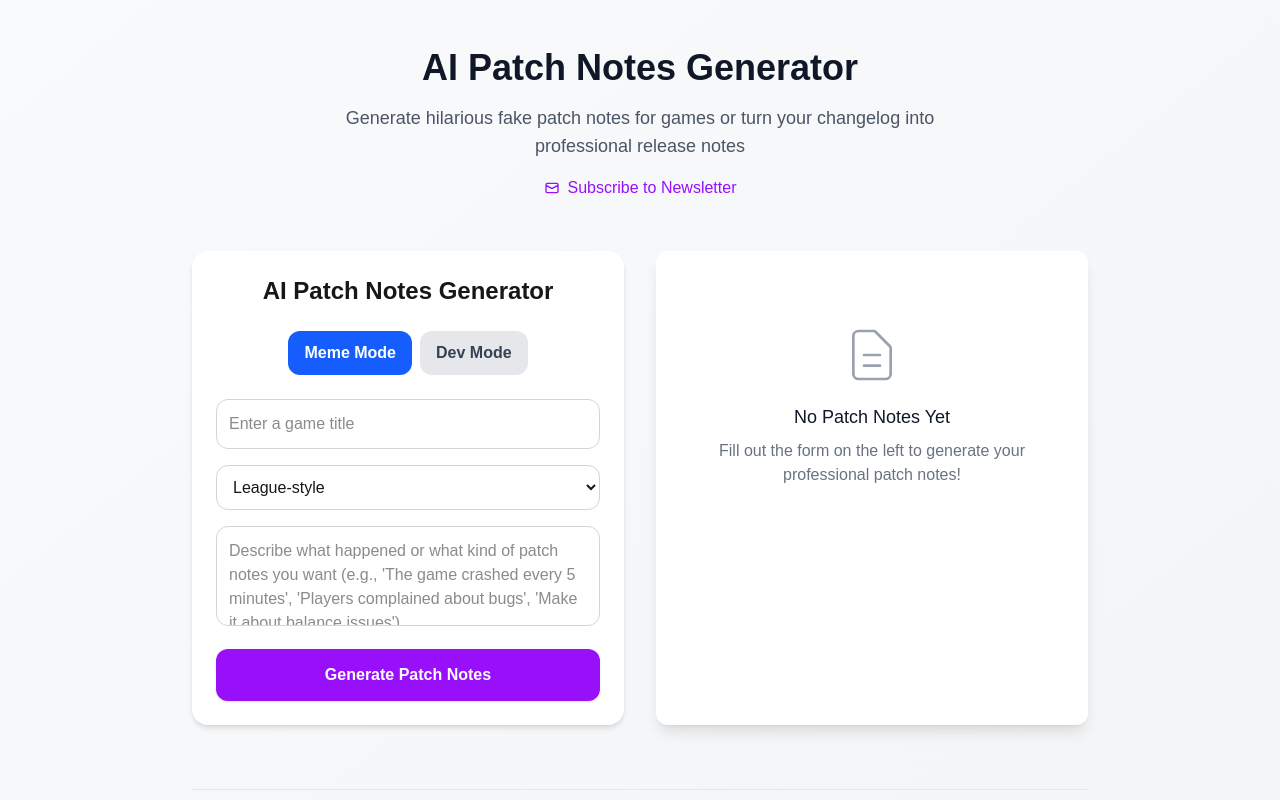
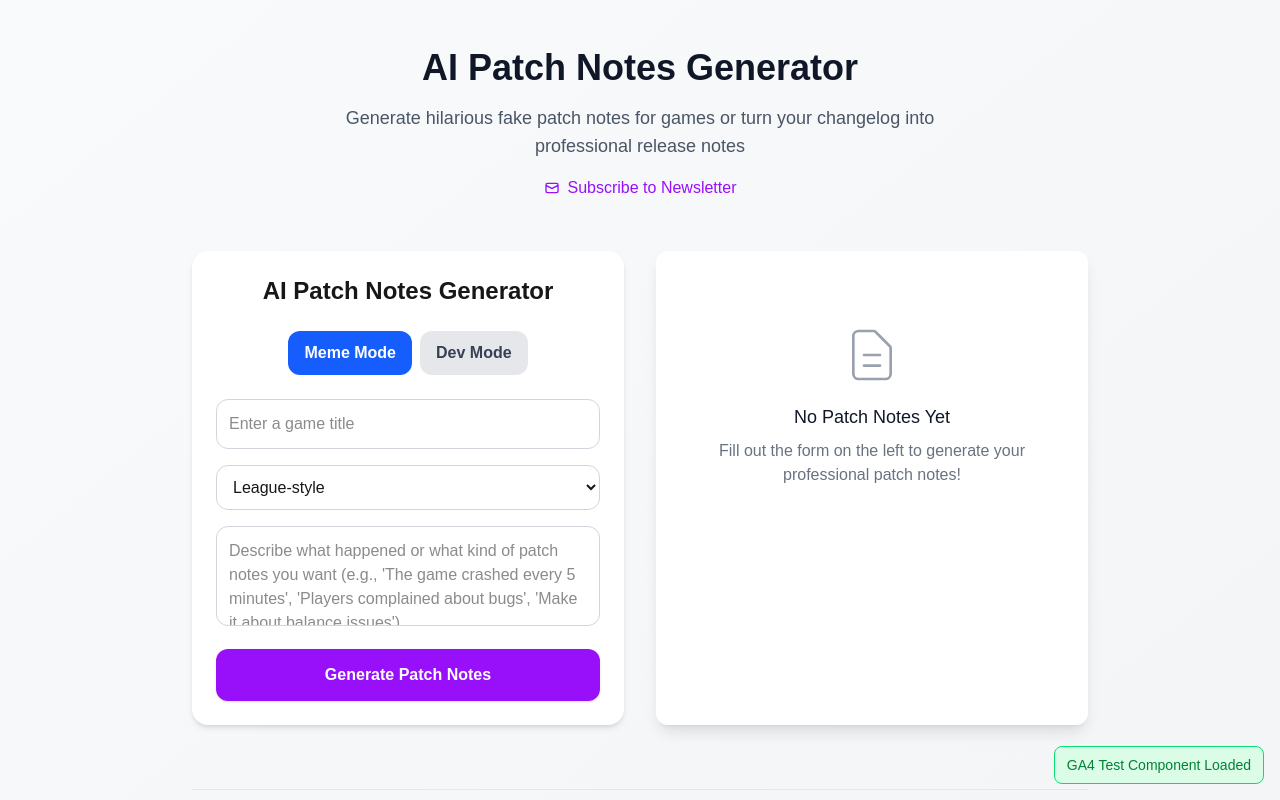
Before and after one commit to PatchLore/PatchLore, a Next.js app: page / in a window 1280 px wide. Shown: the top 800 px of the page. Built offline with nearby package versions, Linux system fonts and the light colour scheme; no server answers.

Commit message:
feat: add GA4 test component for verification with Measurement ID G-GW3CZ0VJKJ

```diff
--- a/src/app/page.tsx
+++ b/src/app/page.tsx
@@ -4,6 +4,7 @@ import { useState } from 'react';
 import PatchForm from '@/components/PatchForm';
 import PatchResult from '@/components/PatchResult';
 import { event } from '@/lib/gtag';
+import GA4Test from '@/components/GA4Test';
 
 interface PatchFormData {
   mode: "meme" | "dev";
@@ -164,6 +165,9 @@ export default function Home() {
           </div>
         </div>
       </div>
+
+      {/* GA4 Test Component - Remove after testing */}
+      <GA4Test />
     </main>
   );
 }
--- /dev/null
+++ b/src/components/GA4Test.tsx
@@ -0,0 +1,28 @@
+'use client';
+
+import { useEffect } from 'react';
+import { event } from '@/lib/gtag';
+
+export default function GA4Test() {
+  useEffect(() => {
+    // Test GA4 connection
+    if (typeof window !== 'undefined' && window.gtag) {
+      console.log('✅ GA4 is loaded and ready!');
+
+      // Send a test event
+      event({
+        action: 'ga4_test',
+        category: 'debug',
+        label: 'setup_verification',
+      });
+    } else {
+      console.log('❌ GA4 not loaded yet');
+    }
+  }, []);
+
+  return (
+    <div className="fixed bottom-4 right-4 bg-green-100 border border-green-400 text-green-700 px-3 py-2 rounded-lg text-sm">
+      GA4 Test Component Loaded
+    </div>
+  );
+}
```
